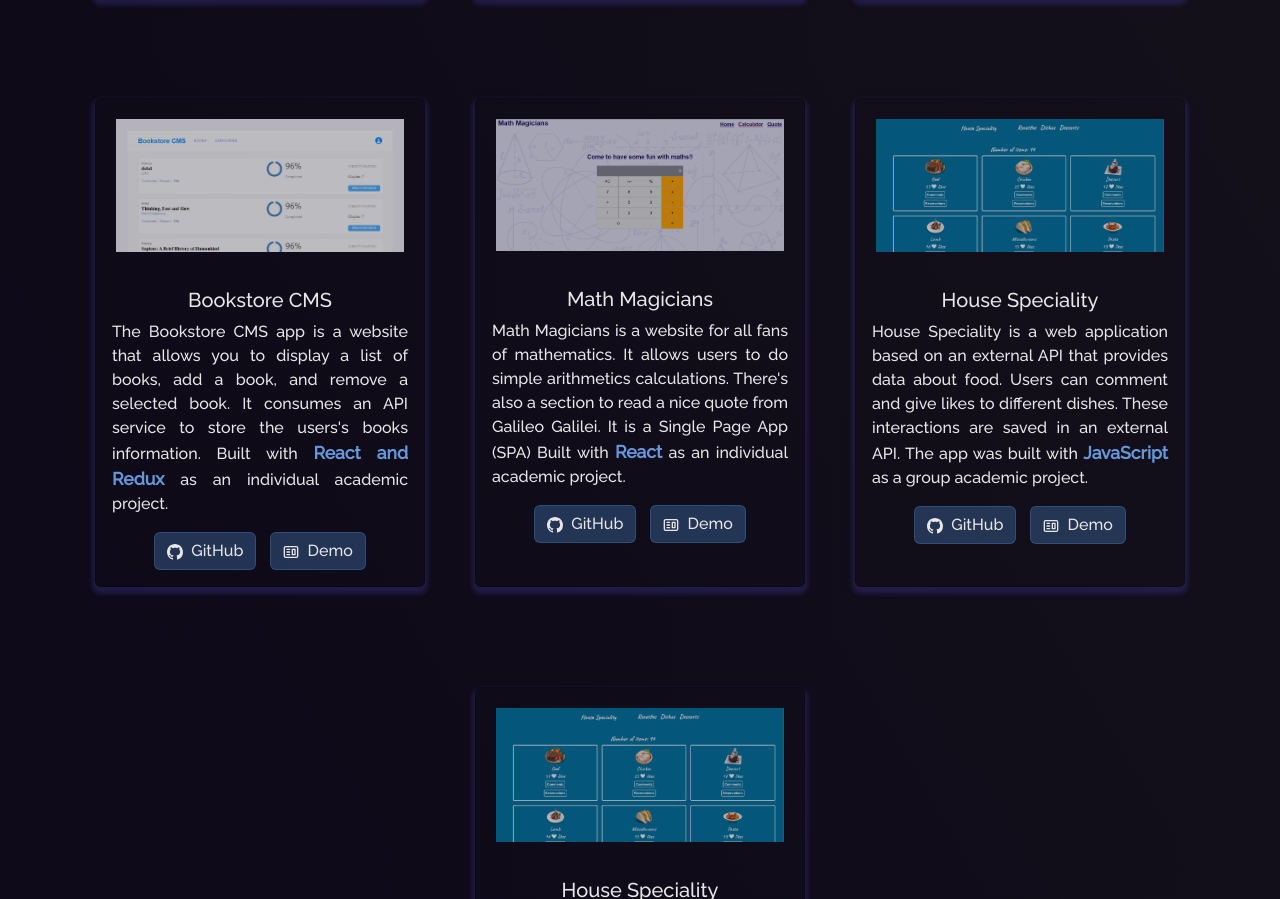
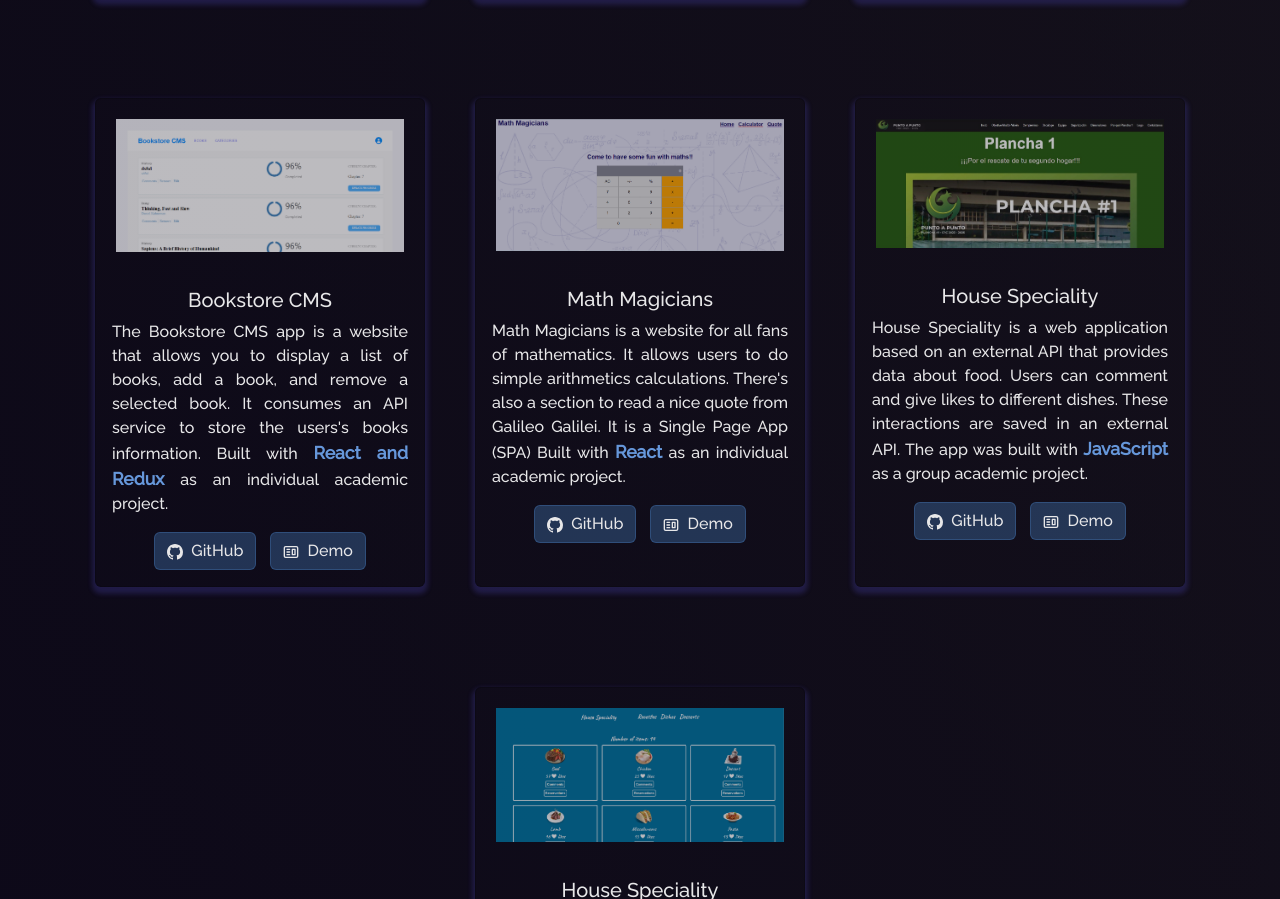
Before and after one commit to DarioAlessioR/Portfolio-DarioAlessio, a React (Create React App) app: page /project in a window 1280 px wide. Shown: the part 912-1811 px from the top of the page. Built offline with nearby package versions, Linux system fonts and the light colour scheme.

Commit message:
add image

```diff
--- a/src/components/Projects/Projects.js
+++ b/src/components/Projects/Projects.js
@@ -8,6 +8,7 @@ import space from "../../Assets/Projects/space.png";
 import homesharing from "../../Assets/Projects/homesharing.png";
 import math from "../../Assets/Projects/math.png";
 import apod from "../../Assets/Projects/apod.png";
+import plancha1crc from "../../Assets/Projects/plancha1crc.jpg";
 
 function Projects() {
   return (
@@ -115,7 +116,7 @@ function Projects() {
 
           <Col md={4} className="project-card">
             <ProjectCard
-              imgPath={gastronomy}
+              imgPath={plancha1crc}
               isBlog={false}
               title="House Speciality"
               description=<p>House Speciality is a web application based on an external API
```
Also changed, not shown: src/Assets/Projects/plancha1crc.jpg (renamed from src/Assets/Projects/plncha1crc.jpg).
